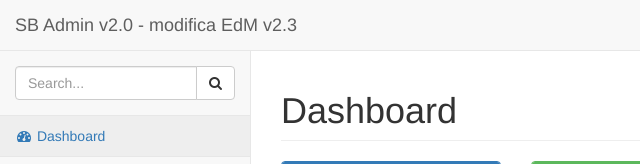
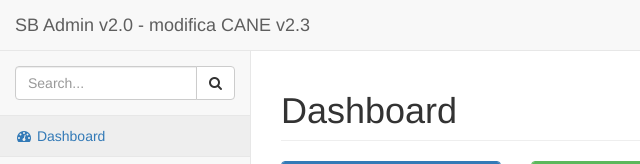
Before and after one commit to edima77/sbadmin, a website: page pages/index.html in a window 1280 px wide. Shown: the top 164 px of the page, 0-640 px from the left. Drawn offline with Linux system fonts and the light colour scheme.

Commit message:
sbadmin-v2.0

```diff
--- a/pages/index.html
+++ b/pages/index.html
@@ -48,7 +48,7 @@
                     <span class="icon-bar"></span>
                     <span class="icon-bar"></span>
                 </button>
-                <a class="navbar-brand" href="index.html">SB Admin v2.0 - modifica EdM v2.3</a>
+                <a class="navbar-brand" href="index.html">SB Admin v2.0 - modifica CANE v2.3</a>
             </div>
             <!-- /.navbar-header -->
 
```
